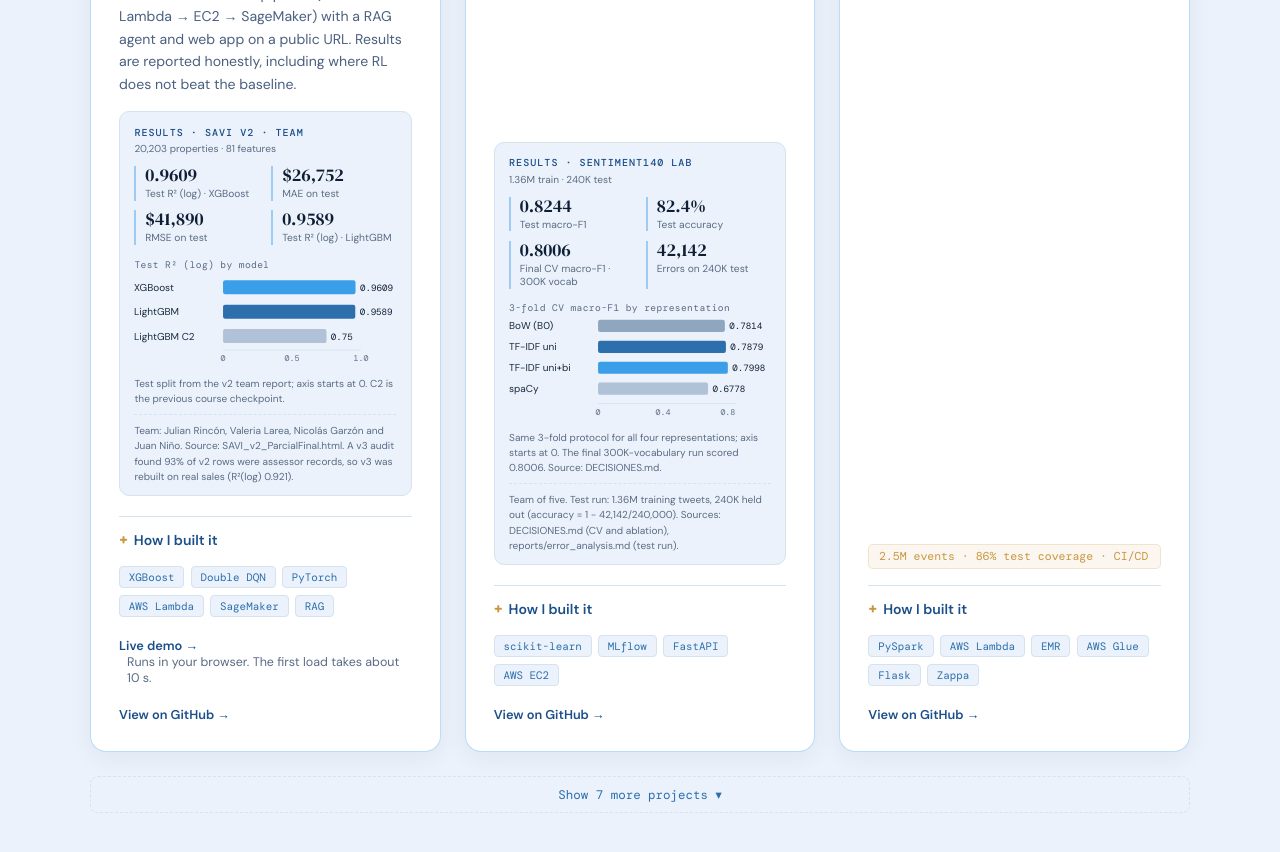
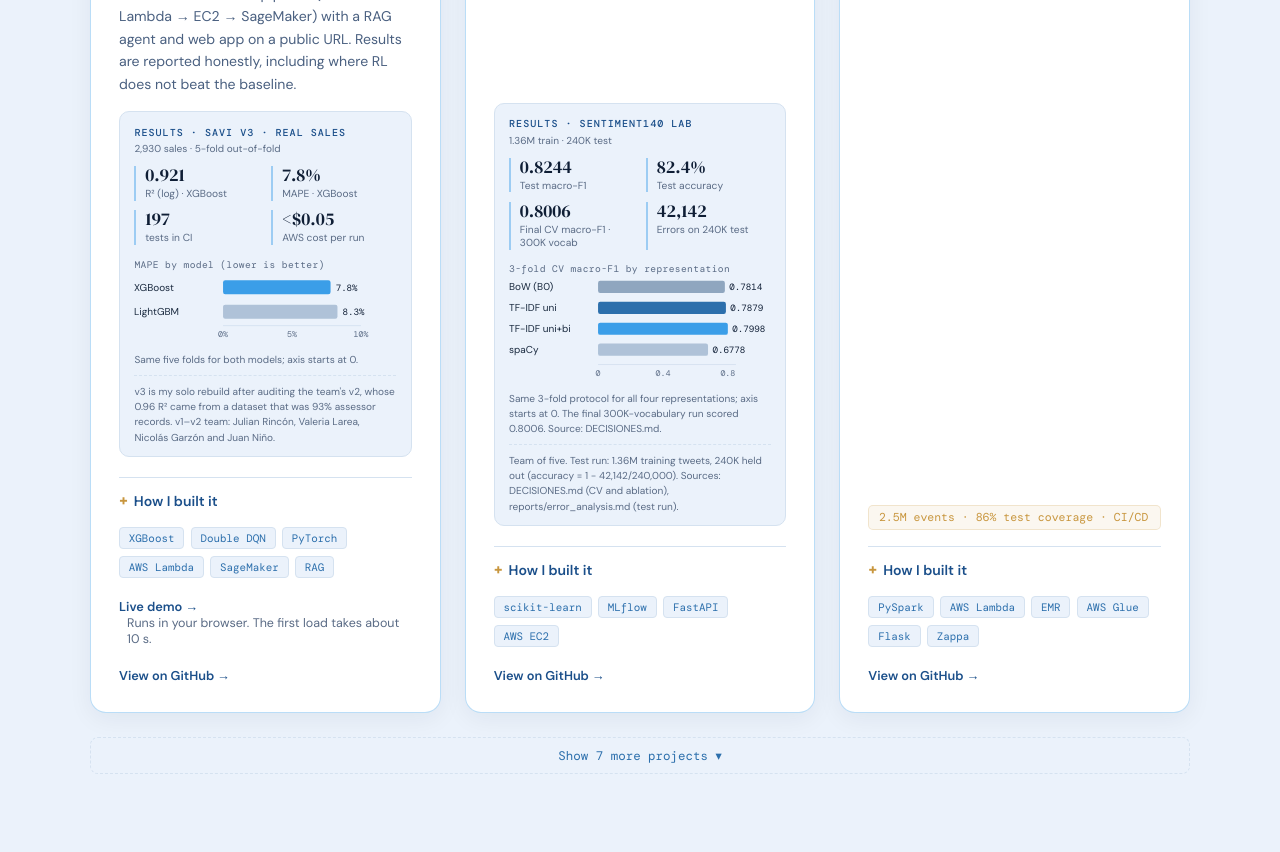
Before and after one commit to Julian-Rincon/Julian-Rincon.github.io, a plain HTML site: page index.html in a window 1280 px wide. Shown: the part 2920-3772 px from the top of the page. Drawn offline with nearby package versions, Linux system fonts and the light colour scheme; no server answers.

Commit message:
Portfolio: SAVI results from the v3 rebuild on real sales, not the audited v2 split

```diff
--- a/index.html
+++ b/index.html
@@ -814,45 +814,42 @@
         <p class="project-desc">Reinforcement learning decides when a lender can trust an automatic valuation: APPROVE, human REVIEW, or REJECT. v1–v2 were a team project for our Machine Learning course (with Valeria Larea, Nicolás Garzón and Juan Niño). For v3 I worked alone: audited v2, rebuilt the dataset from real public sources, and re-engineered it as an event-driven AWS pipeline (S3 → Lambda → EC2 → SageMaker) with a RAG agent and web app on a public URL. Results are reported honestly, including where RL does not beat the baseline.</p>
         <div class="results" role="group" aria-labelledby="saviResultsTitle">
           <div class="results-head">
-            <span class="results-title" id="saviResultsTitle">Results · SAVI v2 · team</span>
-            <span class="results-note">20,203 properties · 81 features</span>
+            <span class="results-title" id="saviResultsTitle">Results · SAVI v3 · real sales</span>
+            <span class="results-note">2,930 sales · 5-fold out-of-fold</span>
           </div>
           <div class="results-grid">
-            <div class="result"><span class="result-value">0.9609</span><span class="result-name">Test R² (log) · XGBoost</span></div>
-            <div class="result"><span class="result-value">$26,752</span><span class="result-name">MAE on test</span></div>
-            <div class="result"><span class="result-value">$41,890</span><span class="result-name">RMSE on test</span></div>
-            <div class="result"><span class="result-value">0.9589</span><span class="result-name">Test R² (log) · LightGBM</span></div>
+            <div class="result"><span class="result-value">0.921</span><span class="result-name">R² (log) · XGBoost</span></div>
+            <div class="result"><span class="result-value">7.8%</span><span class="result-name">MAPE · XGBoost</span></div>
+            <div class="result"><span class="result-value">197</span><span class="result-name">tests in CI</span></div>
+            <div class="result"><span class="result-value">&lt;$0.05</span><span class="result-name">AWS cost per run</span></div>
           </div>
-          <p class="results-chart-title">Test R² (log) by model</p>
+          <p class="results-chart-title">MAPE by model (lower is better)</p>
           <figure class="results-figure">
-            <svg viewBox="0 0 300 112" xmlns="http://www.w3.org/2000/svg" role="img" aria-labelledby="saviChartTitle saviChartDesc">
-              <title id="saviChartTitle">SAVI v2 test R-squared by model</title>
-              <desc id="saviChartDesc">XGBoost 0.9609 and LightGBM 0.9589, well above the 0.75 of the earlier LightGBM C2 checkpoint.</desc>
+            <svg viewBox="0 0 300 84" xmlns="http://www.w3.org/2000/svg" role="img" aria-labelledby="saviChartTitle saviChartDesc">
+              <title id="saviChartTitle">SAVI v3 out-of-fold MAPE by model</title>
+              <desc id="saviChartDesc">XGBoost 7.8% MAPE against LightGBM 8.3% on the same five folds.</desc>
               <g font-family="DM Sans, sans-serif" font-size="11.5" fill="#1A2A3F">
                 <text x="0" y="18">XGBoost</text>
                 <text x="0" y="46">LightGBM</text>
-                <text x="0" y="74">LightGBM C2</text>
               </g>
               <g>
-                <rect x="102" y="6" width="151.8" height="16" rx="2.5" fill="#3B9EE8"/>
-                <rect x="102" y="34" width="151.5" height="16" rx="2.5" fill="#2C6FAC"/>
-                <rect x="102" y="62" width="118.5" height="16" rx="2.5" fill="#AFC2D8"/>
+                <rect x="102" y="6" width="123.2" height="16" rx="2.5" fill="#3B9EE8"/>
+                <rect x="102" y="34" width="131.1" height="16" rx="2.5" fill="#AFC2D8"/>
               </g>
               <g font-family="DM Mono, monospace" font-size="10.5" fill="#0F1E35">
-                <text x="259" y="18">0.9609</text>
-                <text x="258.5" y="46">0.9589</text>
-                <text x="225.5" y="74">0.75</text>
+                <text x="231" y="18">7.8%</text>
+                <text x="239" y="46">8.3%</text>
               </g>
-              <line x1="102" y1="86" x2="260" y2="86" stroke="#D5E2F0" stroke-width="1"/>
+              <line x1="102" y1="58" x2="260" y2="58" stroke="#D5E2F0" stroke-width="1"/>
               <g font-family="DM Mono, monospace" font-size="9.5" fill="#5A6B85">
-                <text x="102" y="99" text-anchor="middle">0</text>
-                <text x="181" y="99" text-anchor="middle">0.5</text>
-                <text x="260" y="99" text-anchor="middle">1.0</text>
+                <text x="102" y="71" text-anchor="middle">0%</text>
+                <text x="181" y="71" text-anchor="middle">5%</text>
+                <text x="260" y="71" text-anchor="middle">10%</text>
               </g>
             </svg>
-            <figcaption>Test split from the v2 team report; axis starts at 0. C2 is the previous course checkpoint.</figcaption>
+            <figcaption>Same five folds for both models; axis starts at 0.</figcaption>
           </figure>
-          <p class="results-foot">Team: Julian Rincón, Valeria Larea, Nicolás Garzón and Juan Niño. Source: SAVI_v2_ParcialFinal.html. A v3 audit found 93% of v2 rows were assessor records, so v3 was rebuilt on real sales (R²(log) 0.921).</p>
+          <p class="results-foot">v3 is my solo rebuild after auditing the team's v2, whose 0.96 R² came from a dataset that was 93% assessor records. v1–v2 team: Julian Rincón, Valeria Larea, Nicolás Garzón and Juan Niño.</p>
         </div>
         <details class="case"><summary>How I built it</summary><dl><dt>The problem</dt><dd>The team model looked great on paper. When I audited it, 93% of the dataset turned out to be assessor records padded with constant columns, so the score said little about real sales.</dd><dt>What I decided</dt><dd>Throw the data out and rebuild it from public sources: 2,930 real sales joined to 18,078 parcels, with FHFA and Zillow indices. Then evaluate once on a held-out test with 95% bootstrap intervals, and report where RL does not beat the baseline.</dd><dt>The result</dt><dd>R²(log) 0.921 and 7.8% MAPE out of fold, an event-driven AWS pipeline that shuts itself down at under US$0.05 per run, and 197 tests in CI.</dd></dl></details>
         <div class="project-tags">
```
